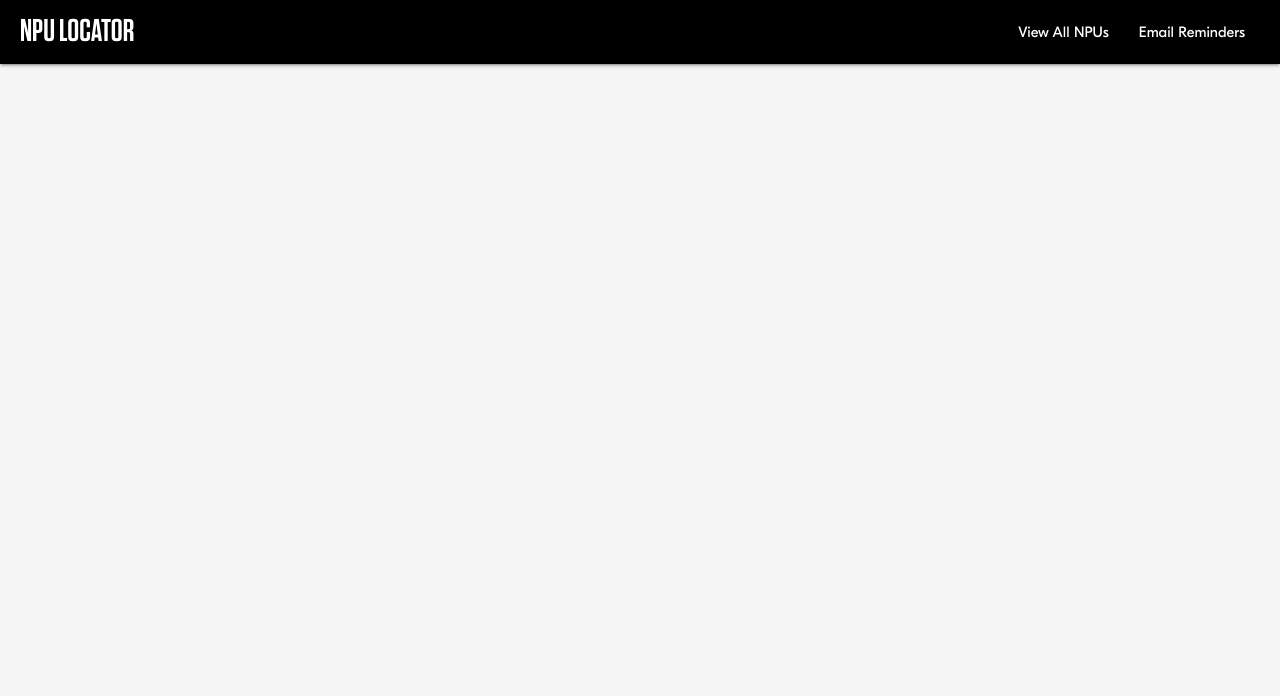
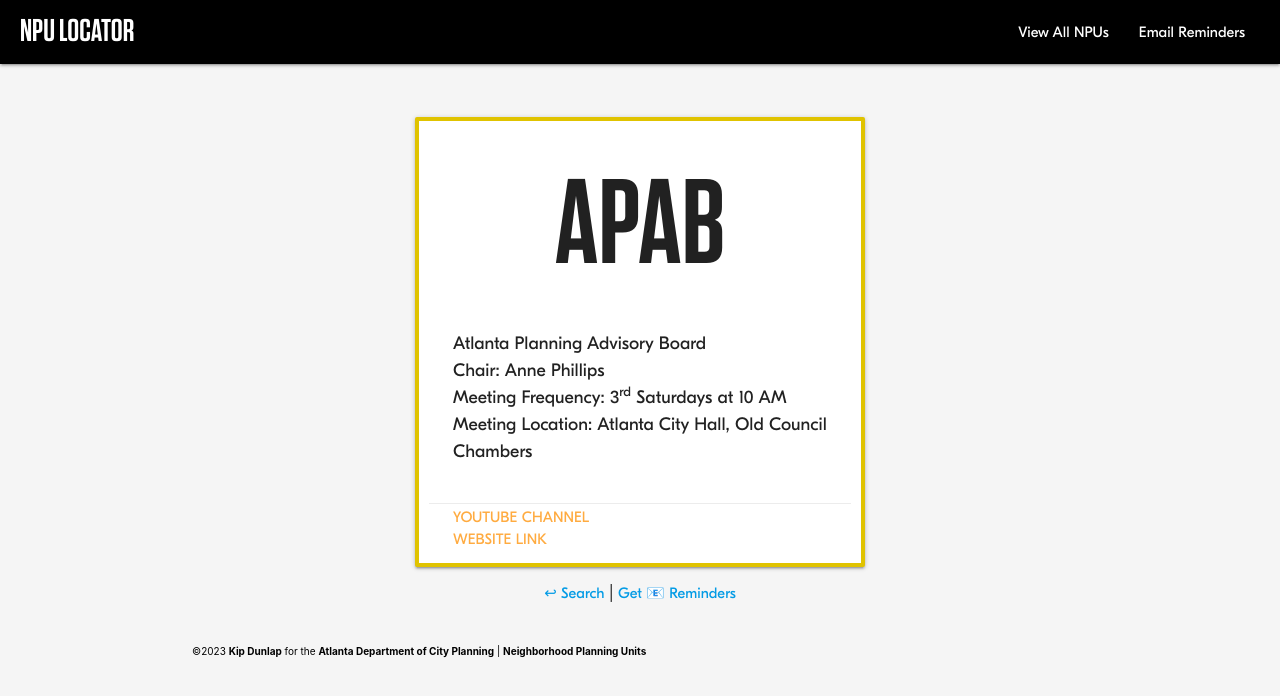
Before and after one commit to UrbaneD0ge/NPU-Cards-svelte, a SvelteKit app: page /APAB in a window 1280 px wide. Shown: the top 696 px of the page. Built offline with nearby package versions, Linux system fonts and the light colour scheme; no server answers; the database is empty.

Commit message:
card and single view

```diff
--- /dev/null
+++ b/src/routes/APAB/+page.svelte
@@ -0,0 +1,106 @@
+<div id="cardParent" class="container">
+  <br /><br />
+  <div class="col">
+    <div class="card">
+      <h2 class="center-align">APAB</h2>
+      <div class="card-content">
+        <p>Atlanta Planning Advisory Board</p>
+        <p>
+          Chair: <strong>Anne Phillips</strong>
+        </p>
+        <p>
+          Meeting Frequency: <strong>
+            3<sup>rd</sup> Saturdays at 10 AM
+          </strong>
+        </p>
+        <p>
+          Meeting Location: <strong
+            >Atlanta City Hall, Old Council Chambers</strong
+          >
+        </p>
+      </div>
+      <div class="card-action transparent text-darken-3">
+        <a
+          href="https://www.youtube.com/@neighborhoodplanningunitsa5501"
+          target="_blank"
+          noopener
+          noreferrer>YouTube Channel</a
+        >
+        <br />
+        <a href="https://apabatlanta.org/" target="_blank" noopener noreferrer
+          >Website Link</a
+        >
+      </div>
+    </div>
+  </div>
+</div>
+<div class="center-align">
+  <a href="/">↩ Search</a> | <a href="/signup">Get 📧 Reminders</a>
+</div>
+
+<style>
+  @font-face {
+    font-family: 'Tungsten-SemiBold';
+    src: url(/fonts/Tungsten-Semibold.otf) format('opentype');
+    letter-spacing: 2pt;
+  }
+
+  @font-face {
+    font-family: 'GT-Eesti';
+    src: url(/fonts/GT-Eesti-Display-Regular.otf) format('opentype');
+  }
+
+  h2 {
+    font-family: 'Tungsten-SemiBold';
+    margin: 30px 0 0;
+    font-size: 8rem;
+  }
+
+  p {
+    font-size: 1.2rem;
+  }
+
+  p,
+  a {
+    font-family: 'GT-Eesti';
+  }
+  .card {
+    padding: 10px;
+    width: 450px;
+    height: 450px;
+    border: 4px solid #e0c300;
+    display: flex;
+    flex-direction: column;
+    justify-content: space-between;
+  }
+
+  .card-action,
+  .card-content {
+    padding-block: 2px !important;
+  }
+
+  #cardParent {
+    /* margin: 3rem; */
+    display: flex;
+    justify-content: center;
+    flex-direction: column;
+    align-items: center;
+  }
+
+  @media only screen and (max-width: 500px) {
+    .card {
+      width: 90svw;
+    }
+  }
+
+  :global(body) {
+    background-color: whitesmoke;
+    display: flex;
+    min-height: 100vh;
+    flex-direction: column;
+  }
+
+  :global(main) {
+    flex: 1 0 auto;
+  }
+</style>
--- a/src/routes/viewall/+page.svelte
+++ b/src/routes/viewall/+page.svelte
@@ -9,6 +9,35 @@
 </div>
 
 <div id="card-container">
+  <div class="card col-2">
+    <h2 class="center-align"><a href="/APAB">APAB</a></h2>
+    <div class="card-content">
+      <p>
+        Chair: <strong>Anne Phillips </strong>
+      </p>
+      <p>
+        Meeting Frequency: <strong>3<sup>rd</sup> Saturdays at 10 AM </strong>
+      </p>
+      <p>
+        Meeting Location: <strong
+          >Atlanta City Hall, Old Council Chambers</strong
+        >
+      </p>
+    </div>
+    <div class="card-action text-darken-3">
+      <a
+        href="https://www.youtube.com/@neighborhoodplanningunitsa5501"
+        target="_blank"
+        noopener
+        noreferrer>YouTube Channel</a
+      >
+      <br />
+      <a href="https://apabatlanta.org/" target="_blank" noopener noreferrer
+        >Website Link</a
+      >
+    </div>
+  </div>
+
   {#each NPUs as unit}
     <div class="card col-2">
       <h2 class="center-align"><a href="/{unit.NPU}">NPU-{unit.NPU}</a></h2>
@@ -66,18 +95,16 @@
     src: url(/fonts/GT-Eesti-Display-Regular.otf) format('opentype');
   }
 
-  h2 {
+  h2,
+  h2 a {
+    font-size: 5rem;
+    color: black;
+    /* margin: 0 !important; */
     margin: 2rem 2rem 0 2rem;
   }
 
-  h2 a {
-    font-size: 5rem;
-    color: black;
-    margin: 0 !important;
-  }
-
   h1,
-  h2 a {
+  h2 {
     font-family: 'Tungsten-SemiBold';
   }
 
```
